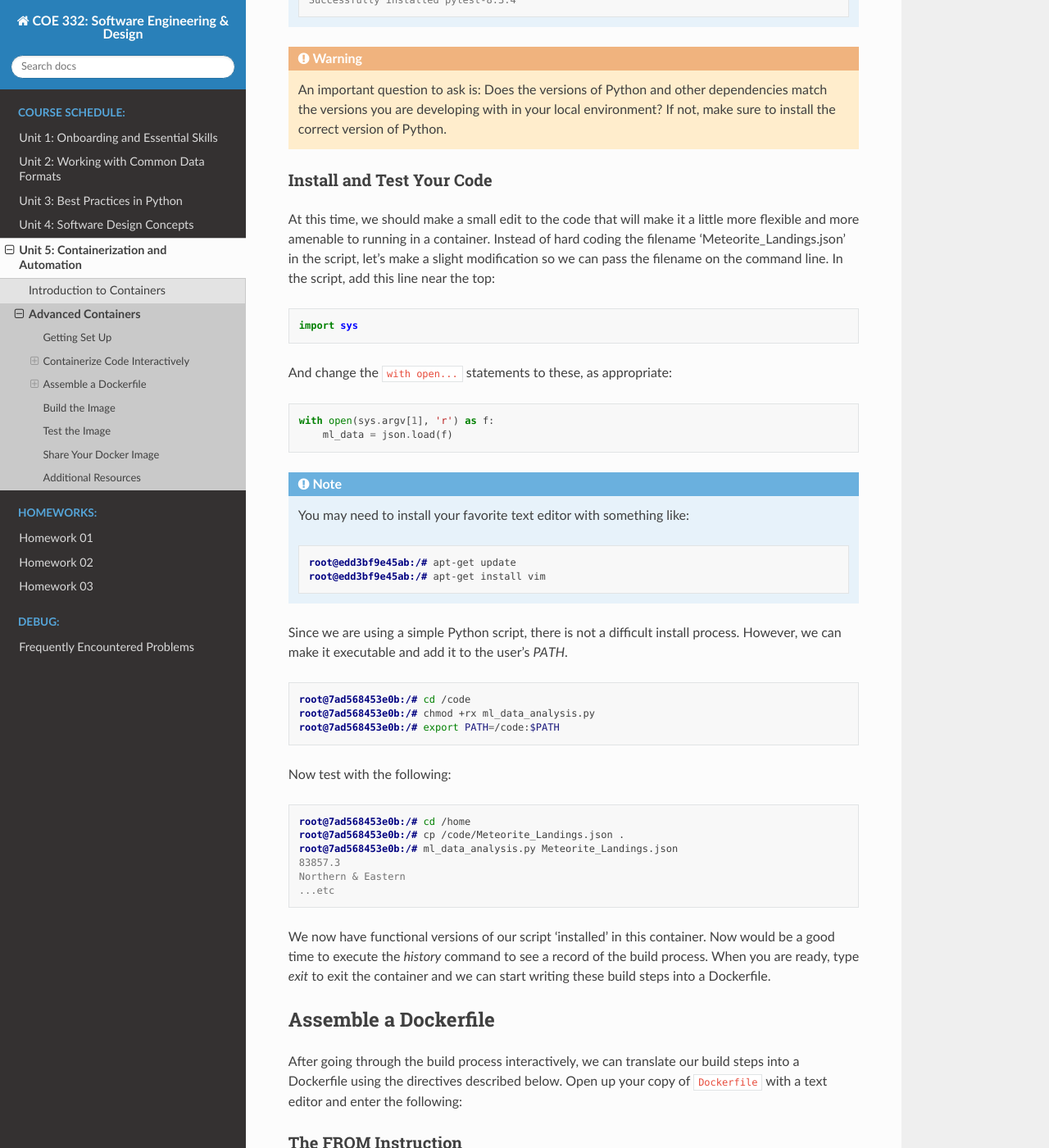
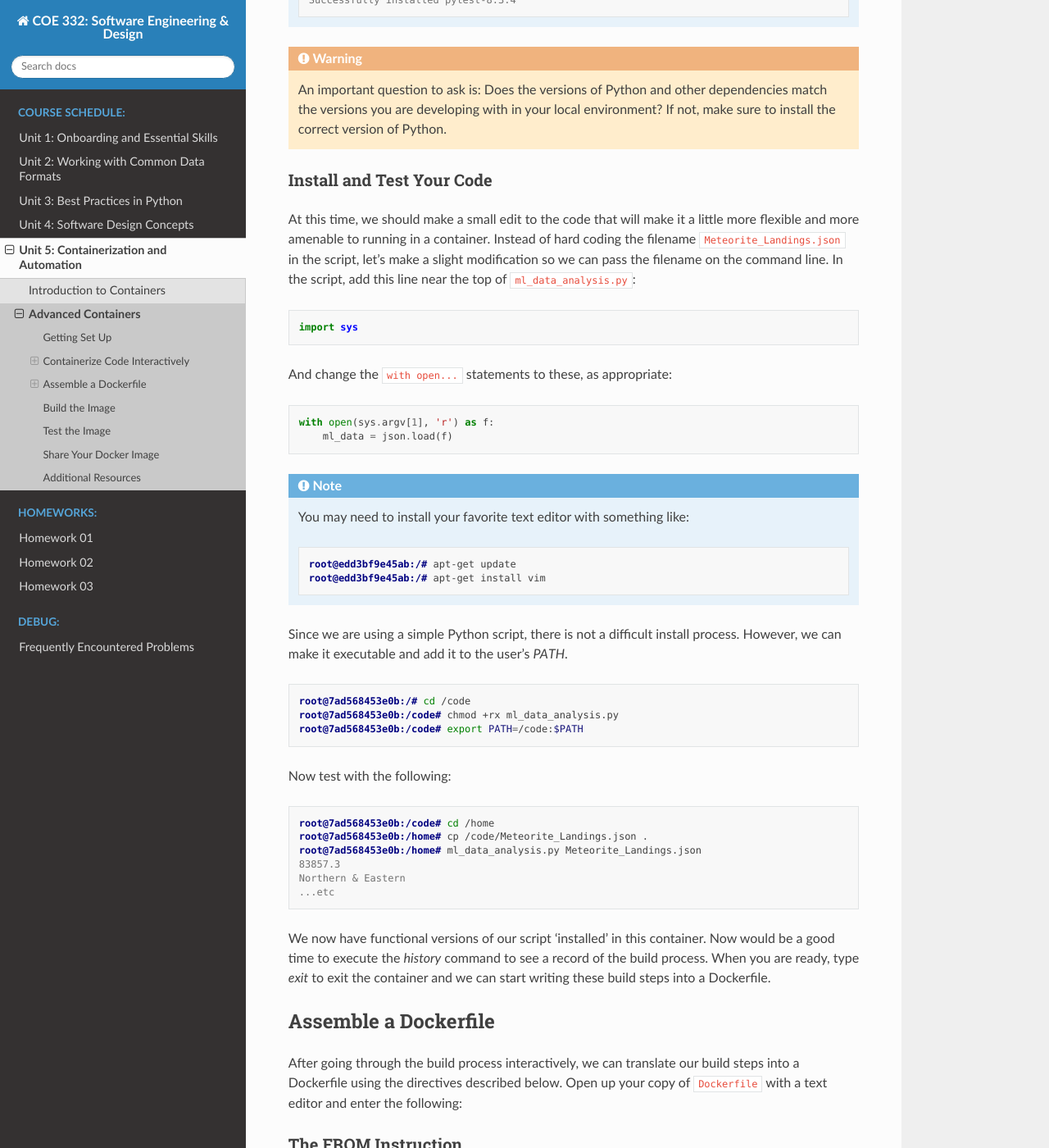
Before and after one commit to TACC/coe-332-sp25, a Sphinx documentation site: the page built from docs/unit05/containers_2.rst, in a window 1280 px wide and 1400 px high, scrolled down 3216 px. Shown: the whole window at 82% size. Built offline with Sphinx 7.4.7 and the Read the Docs theme 3.1.0, drawn with Linux system fonts in a browser that asks for light colours.

Commit message:
added minor updates

```diff
--- a/docs/unit05/containers_2.rst
+++ b/docs/unit05/containers_2.rst
@@ -190,9 +190,9 @@ Install and Test Your Code
 
 At this time, we should make a small edit to the code that will make it a little
 more flexible and more amenable to running in a container. Instead of hard coding
-the filename 'Meteorite_Landings.json' in the script, let's make a slight
+the filename ``Meteorite_Landings.json`` in the script, let's make a slight
 modification so we can pass the filename on the command line. In the script, add
-this line near the top:
+this line near the top of ``ml_data_analysis.py``:
 
 
 .. code-block:: python3
@@ -226,16 +226,16 @@ process. However, we can make it executable and add it to the user's `PATH`.
 .. code-block:: console
 
    root@7ad568453e0b:/# cd /code
-   root@7ad568453e0b:/# chmod +rx ml_data_analysis.py
-   root@7ad568453e0b:/# export PATH=/code:$PATH
+   root@7ad568453e0b:/code# chmod +rx ml_data_analysis.py
+   root@7ad568453e0b:/code# export PATH=/code:$PATH
 
 Now test with the following:
 
 .. code-block:: console
 
-   root@7ad568453e0b:/# cd /home
-   root@7ad568453e0b:/# cp /code/Meteorite_Landings.json .
-   root@7ad568453e0b:/# ml_data_analysis.py Meteorite_Landings.json
+   root@7ad568453e0b:/code# cd /home
+   root@7ad568453e0b:/home# cp /code/Meteorite_Landings.json .
+   root@7ad568453e0b:/home# ml_data_analysis.py Meteorite_Landings.json
    83857.3
    Northern & Eastern
    ...etc
```
Also changed, not shown: docs/unit05/containers_1.rst (+4 -4 lines).
